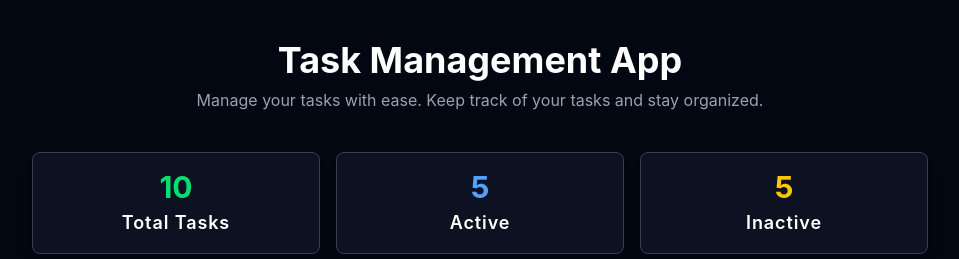
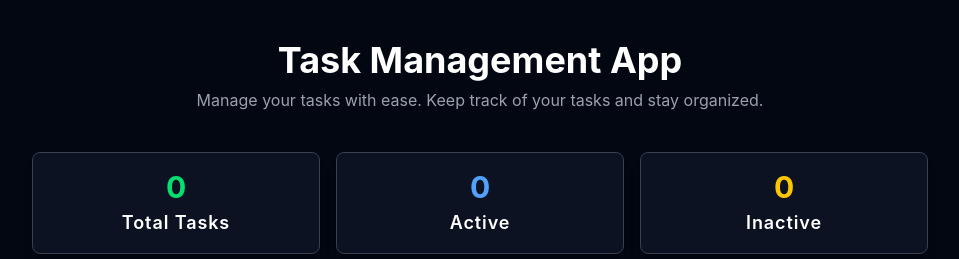
Before and after one commit to jralphdev/task-management-app, a React (Vite) app in the folder frontend/: page / in a window 1280 px wide. Shown: the top 259 px of the page, without its empty margins (160-1119 px from the left). Built offline with nearby package versions, Linux system fonts and the light colour scheme; no server answers.

Commit message:
feat: add task statistics display

```diff
--- a/frontend/src/components/Statistics.tsx
+++ b/frontend/src/components/Statistics.tsx
@@ -1,19 +1,27 @@
+import { useTaskStore } from '../store/useTaskStore';
+
 const Statistics = () => {
+  const tasks = useTaskStore((state) => state.tasks);
+
+  const total = tasks.length;
+  const active = tasks.filter((task) => task.status === 'incomplete').length;
+  const inactive = total - active;
+
   return (
     <section className='statistics'>
       <div className='stat-card'>
         <h2 className='stat-title'>Total Tasks</h2>
-        <p className='stat-value text-green-400'>10</p>
+        <p className='stat-value text-green-400'>{total}</p>
       </div>
 
       <div className='stat-card'>
         <h2 className='stat-title'>Active</h2>
-        <p className='stat-value text-blue-400'>5</p>
+        <p className='stat-value text-blue-400'>{active}</p>
       </div>
 
       <div className='stat-card'>
         <h2 className='stat-title'>Inactive</h2>
-        <p className='stat-value text-yellow-400'>5</p>
+        <p className='stat-value text-yellow-400'>{inactive}</p>
       </div>
     </section>
   );
```
